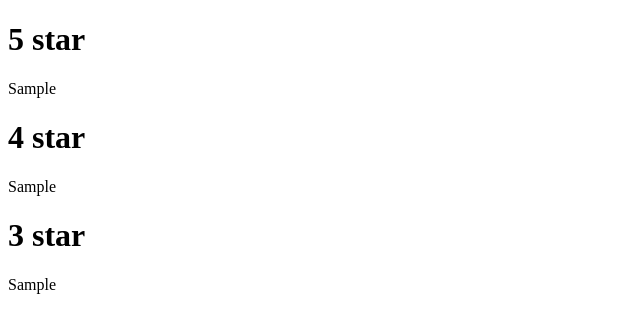
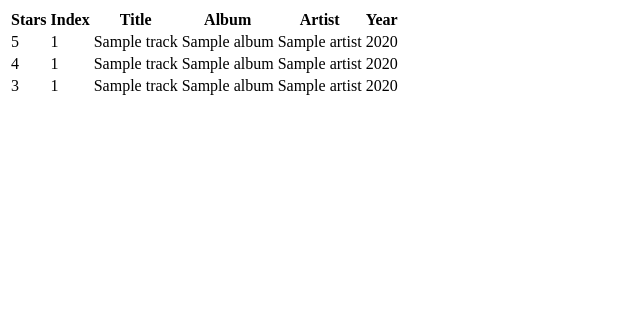
Before and after one commit to halbrd/will.sx, a Flask app: template templates/music/index.html in a window 1280 px wide. Shown: the top 333 px of the page, without its empty margins (0-640 px from the left). Run offline with Flask 2, Linux system fonts and the light colour scheme; the template is opened without the code that fills it: most values are stand-ins (such as "Sample title", 1, 10 or a date in 2020).

Commit message:
/music: enrich track data

```diff
--- a/templates/music/index.html
+++ b/templates/music/index.html
@@ -3,13 +3,44 @@
 {% block title %}Music{% endblock %}
 
 {% block body %}
-<h1>5 star</h1>
-{{ five_star_tracks }}
-
-<h1>4 star</h1>
-{{ four_star_tracks }}
-
-<h1>3 star</h1>
-{{ three_star_tracks }}
-
+<table>
+    <tr>
+        <th>Stars</th>
+        <th>Index</th>
+        <th>Title</th>
+        <th>Album</th>
+        <th>Artist</th>
+        <th>Year</th>
+    </tr>
+    {% for track in five_star_tracks %}
+    <tr>
+        <td>5</td>
+        <td>{{ track.index }}</td>
+        <td>{{ track.title }}</td>
+        <td>{{ track.album }}</td>
+        <td>{{ track.artist or track.album_artist }}</td>
+        <td>{{ track.year }}</td>
+    </tr>
+    {% endfor %}
+    {% for track in four_star_tracks %}
+    <tr>
+        <td>4</td>
+        <td>{{ track.index }}</td>
+        <td>{{ track.title }}</td>
+        <td>{{ track.album }}</td>
+        <td>{{ track.artist or track.album_artist }}</td>
+        <td>{{ track.year }}</td>
+    </tr>
+    {% endfor %}
+    {% for track in three_star_tracks %}
+    <tr>
+        <td>3</td>
+        <td>{{ track.index }}</td>
+        <td>{{ track.title }}</td>
+        <td>{{ track.album }}</td>
+        <td>{{ track.artist or track.album_artist }}</td>
+        <td>{{ track.year }}</td>
+    </tr>
+    {% endfor %}
+</table>
 {% endblock %}
--- a/views/music.py
+++ b/views/music.py
@@ -9,6 +9,7 @@ PREV_USERNAME = None
 PREV_PASSWORD = None
 PREV_SERVER_NAME = None
 SERVER = None
+ALBUM_CACHE = {}
 
 def creds_are_same(username, password, server_name):
     global PREV_USERNAME, PREV_PASSWORD, PREV_SERVER_NAME
@@ -25,6 +26,44 @@ def get_server(username, password, server_name):
 
     return SERVER
 
+def get_track_year(track):
+    global ALBUM_CACHE
+
+    album_identifier = (track.parentTitle, track.grandparentTitle)
+    if not album_identifier in ALBUM_CACHE.keys():
+        ALBUM_CACHE[album_identifier] = track.album()
+
+    return ALBUM_CACHE[album_identifier]
+
+def combine_indices(disk_number, track_number):
+    left = str(disk_number) + '-'
+    right = str(track_number)
+
+    if str(disk_number) in ['1', None]:
+        left = ''
+    else:
+        right = right.rjust(2, '0')
+
+    return left + right
+
+def track_to_dict(track):
+    return {
+        '_disk_number': track.parentIndex,
+        '_index': track.index,
+        'index': combine_indices(track.parentIndex, track.index),
+        'title': track.title,
+        'album': track.parentTitle,
+        'artist': track.originalTitle,
+        'album_artist': track.grandparentTitle,
+        'year': get_track_year(track).year,
+    }
+
+def retrieve_tracks(music_library, rating):
+    tracks = music_library.search(libtype='track', **{'track.userRating': rating})
+    tracks = map(track_to_dict, tracks)
+    tracks = sorted(tracks, key=lambda track: (track['album_artist'], track['year'], track['_disk_number'], track['_index']))
+    return list(tracks)
+
 @music.route('/music/')
 def index():
     username = os.environ.get('CFG_PLEX_USERNAME')
@@ -34,9 +73,9 @@ def index():
     server = get_server(username, password, server_name)
     music = server.library.section('Music')
 
-    five_star_tracks = music.search(libtype='track', **{'track.userRating': 10})
-    four_star_tracks = music.search(libtype='track', **{'track.userRating': 8})
-    three_star_tracks = music.search(libtype='track', **{'track.userRating': 6})
+    five_star_tracks = retrieve_tracks(music, rating=10)
+    four_star_tracks = retrieve_tracks(music, rating=8)
+    three_star_tracks = retrieve_tracks(music, rating=6)
 
     return render_template('music/index.html', **{
         'five_star_tracks': five_star_tracks,
```
